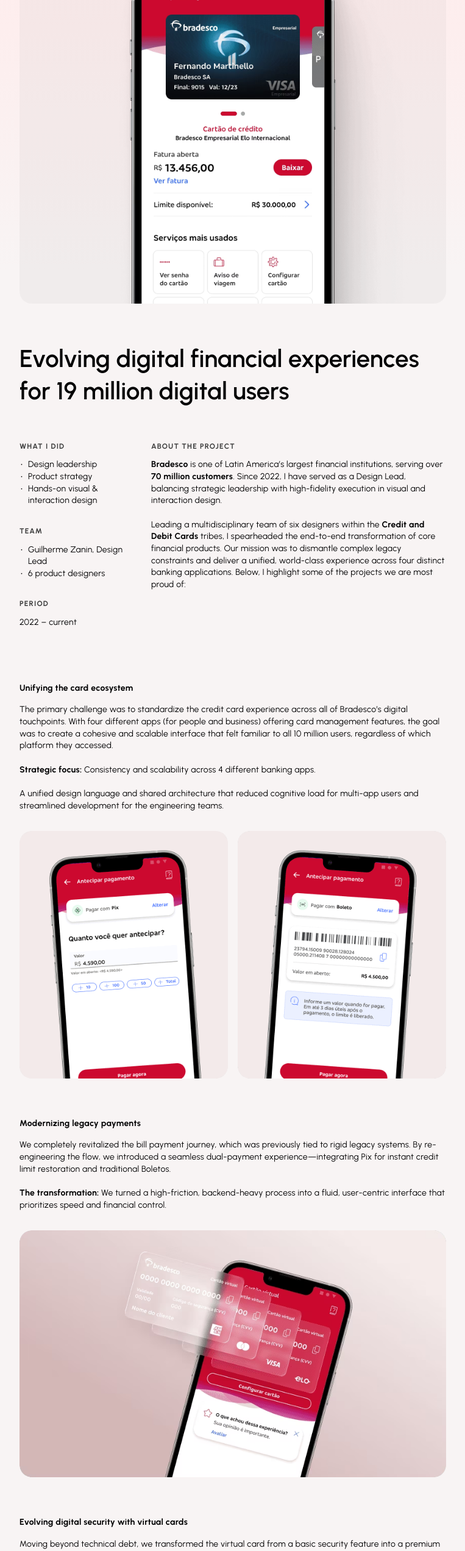
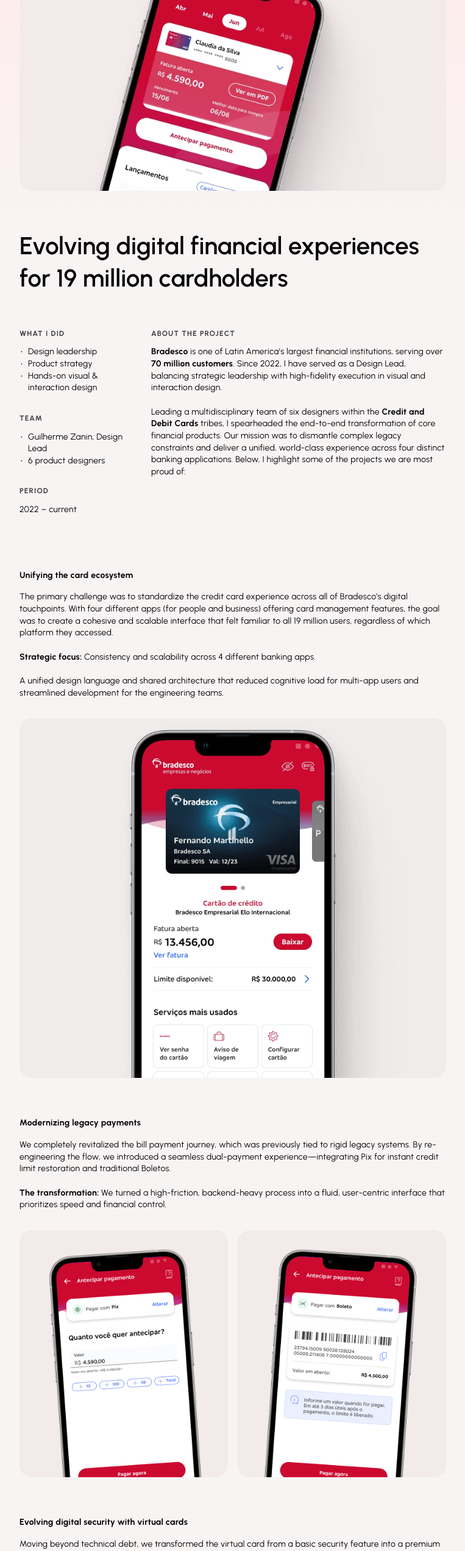
Before and after one commit to guizaninn/portfolio, a plain HTML site: page bradesco-bank.html in a window 1280 px wide. Shown: the part 240-2784 px from the top of the page at 61% size, without its empty margins (258-1021 px from the left). Drawn offline with Linux system fonts and the light colour scheme.

Commit message:
Bradesco case: put each image under its own section
The images were one section off: the "virtual card" files were the
Disney dream-trip screens, "unify" was the Pix/Boleto payment flow and
"payments" was the virtual card. Rename the files by content, place
each set right after its section text, fix the alt texts, and use the
home/OG bill screen as the cover. Also state the audience as 19 million
cardholders throughout.

Co-Authored-By: Claude Opus 5.5 <noreply@anthropic.com>

```diff
--- a/bradesco-bank.html
+++ b/bradesco-bank.html
@@ -4,7 +4,7 @@
   <meta charset="utf-8">
   <meta name="viewport" content="width=device-width, initial-scale=1">
   <title>Guilherme Zanin | Bradesco Bank</title>
-  <meta name="description" content="Evolving digital financial experiences for 19 million digital users at Bradesco Bank.">
+  <meta name="description" content="Evolving digital financial experiences for 19 million cardholders at Bradesco Bank.">
 
   <link rel="icon" href="assets/img/favicon-light.png" media="(prefers-color-scheme: light)">
   <link rel="icon" href="assets/img/favicon-dark.png" media="(prefers-color-scheme: dark)">
@@ -15,13 +15,13 @@
   <meta property="og:site_name" content="Guilherme Zanin">
   <meta property="og:url" content="https://guilhermezanin.com/bradesco-bank.html">
   <meta property="og:title" content="Guilherme Zanin | Bradesco Bank">
-  <meta property="og:description" content="Evolving digital financial experiences for 19 million digital users at Bradesco Bank.">
+  <meta property="og:description" content="Evolving digital financial experiences for 19 million cardholders at Bradesco Bank.">
   <meta property="og:image" content="https://guilhermezanin.com/assets/img/work-bradesco.png">
   <meta property="og:image:width" content="840">
   <meta property="og:image:height" content="486">
   <meta name="twitter:card" content="summary_large_image">
   <meta name="twitter:title" content="Guilherme Zanin | Bradesco Bank">
-  <meta name="twitter:description" content="Evolving digital financial experiences for 19 million digital users at Bradesco Bank.">
+  <meta name="twitter:description" content="Evolving digital financial experiences for 19 million cardholders at Bradesco Bank.">
   <meta name="twitter:image" content="https://guilhermezanin.com/assets/img/work-bradesco.png">
 
   <link rel="preload" href="assets/fonts/urbanist-latin.woff2" as="font" type="font/woff2" crossorigin>
@@ -48,9 +48,9 @@
       <p class="page-label">Bradesco Bank</p>
     </header>
 
-    <picture><source type="image/avif" srcset="assets/img/bradesco/cards-overview.avif"><img class="shot case__cover reveal" src="assets/img/bradesco/cards-overview.png" width="1680" height="1416" alt="Overview of the redesigned Bradesco card screens"></picture>
+    <picture><source type="image/avif" srcset="assets/img/work-bradesco.avif"><img class="shot case__cover reveal" src="assets/img/work-bradesco.png" width="840" height="486" alt="Bradesco credit card bill screen on an iPhone"></picture>
 
-    <h1 class="case__title reveal">Evolving digital financial experiences for 19 million digital users</h1>
+    <h1 class="case__title reveal">Evolving digital financial experiences for 19 million cardholders</h1>
 
     <div class="case__meta reveal" style="--d:.1s">
       <div class="case__aside">
@@ -88,15 +88,12 @@
       <section class="case-section reveal">
         <h2>Unifying the card ecosystem</h2>
         <div class="case__body">
-          <p>The primary challenge was to standardize the credit card experience across all of Bradesco’s digital touchpoints. With four different apps (for people and business) offering card management features, the goal was to create a cohesive and scalable interface that felt familiar to all 10 million users, regardless of which platform they accessed.</p>
+          <p>The primary challenge was to standardize the credit card experience across all of Bradesco’s digital touchpoints. With four different apps (for people and business) offering card management features, the goal was to create a cohesive and scalable interface that felt familiar to all 19 million users, regardless of which platform they accessed.</p>
           <p><strong>Strategic focus:</strong> Consistency and scalability across 4 different banking apps.</p>
           <p>A unified design language and shared architecture that reduced cognitive load for multi-app users and streamlined development for the engineering teams.</p>
         </div>
       </section>
-      <div class="shot-pair reveal">
-        <img class="shot" src="assets/img/bradesco/unify-1.png" width="410" height="486" alt="Unified card management screen" loading="lazy">
-        <img class="shot" src="assets/img/bradesco/unify-2.png" width="410" height="486" alt="Unified card details screen" loading="lazy">
-      </div>
+      <picture><source type="image/avif" srcset="assets/img/bradesco/cards-overview.avif"><img class="shot reveal" src="assets/img/bradesco/cards-overview.png" width="1680" height="1416" alt="Overview of the redesigned Bradesco card screens" loading="lazy"></picture>
 
       <section class="case-section reveal">
         <h2>Modernizing legacy payments</h2>
@@ -105,7 +102,10 @@
           <p><strong>The transformation:</strong> We turned a high-friction, backend-heavy process into a fluid, user-centric interface that prioritizes speed and financial control.</p>
         </div>
       </section>
-      <picture><source type="image/avif" srcset="assets/img/bradesco/payments.avif"><img class="shot reveal" src="assets/img/bradesco/payments.png" width="840" height="486" alt="Credit card bill payment flow with Pix and Boleto" loading="lazy"></picture>
+      <div class="shot-pair reveal">
+        <img class="shot" src="assets/img/bradesco/payments-pix.png" width="410" height="486" alt="Paying the credit card bill early with Pix" loading="lazy">
+        <img class="shot" src="assets/img/bradesco/payments-boleto.png" width="410" height="486" alt="Paying the credit card bill with a Boleto" loading="lazy">
+      </div>
 
       <section class="case-section reveal">
         <h2>Evolving digital security with virtual cards</h2>
@@ -114,11 +114,7 @@
           <p><strong>The transformation:</strong> A complete overhaul of legacy interaction patterns, focusing on one-click usability and dynamic data protection.</p>
         </div>
       </section>
-      <div class="shot-pair reveal">
-        <picture><source type="image/avif" srcset="assets/img/bradesco/virtual-card-1.avif"><img class="shot" src="assets/img/bradesco/virtual-card-1.png" width="410" height="486" alt="Virtual card screen" loading="lazy"></picture>
-        <picture><source type="image/avif" srcset="assets/img/bradesco/virtual-card-2.avif"><img class="shot" src="assets/img/bradesco/virtual-card-2.png" width="410" height="486" alt="Virtual card security settings" loading="lazy"></picture>
-      </div>
-      <picture><source type="image/avif" srcset="assets/img/bradesco/virtual-card-3.avif"><img class="shot reveal" src="assets/img/bradesco/virtual-card-3.png" width="840" height="486" alt="Virtual card management overview" loading="lazy"></picture>
+      <picture><source type="image/avif" srcset="assets/img/bradesco/virtual-card.avif"><img class="shot reveal" src="assets/img/bradesco/virtual-card.png" width="840" height="486" alt="Virtual cards for Amex, Mastercard, Visa and Elo stacked over the app" loading="lazy"></picture>
 
       <section class="case-section reveal">
         <h2>Democratizing the Dream</h2>
@@ -127,6 +123,11 @@
           <p><strong>Exclusive value:</strong> The journey includes a dedicated Disney-themed card with unique perks, bridging the gap between banking utility and emotional aspiration through a gamified, supportive experience.</p>
         </div>
       </section>
+      <div class="shot-pair reveal">
+        <picture><source type="image/avif" srcset="assets/img/bradesco/disney-trip-planner.avif"><img class="shot" src="assets/img/bradesco/disney-trip-planner.png" width="410" height="486" alt="Dream trip planner with a travel task list" loading="lazy"></picture>
+        <picture><source type="image/avif" srcset="assets/img/bradesco/disney-cards.avif"><img class="shot" src="assets/img/bradesco/disney-cards.png" width="410" height="486" alt="Bradesco Disney and Star Wars Visa Infinite cards" loading="lazy"></picture>
+      </div>
+      <picture><source type="image/avif" srcset="assets/img/bradesco/disney-booking.avif"><img class="shot reveal" src="assets/img/bradesco/disney-booking.png" width="840" height="486" alt="Searching and booking flights and a Disney hotel" loading="lazy"></picture>
     </div>
 
     <nav class="case-next reveal" aria-label="Next case">
```
Also changed, not shown: assets/img/bradesco/disney-booking.avif (renamed from assets/img/bradesco/virtual-card-3.avif), assets/img/bradesco/disney-booking.png (renamed from assets/img/bradesco/virtual-card-3.png), assets/img/bradesco/disney-cards.avif (renamed from assets/img/bradesco/virtual-card-2.avif), assets/img/bradesco/disney-cards.png (renamed from assets/img/bradesco/virtual-card-2.png), assets/img/bradesco/disney-trip-planner.avif (renamed from assets/img/bradesco/virtual-card-1.avif), assets/img/bradesco/disney-trip-planner.png (renamed from assets/img/bradesco/virtual-card-1.png), assets/img/bradesco/payments-boleto.png (renamed from assets/img/bradesco/unify-2.png), assets/img/bradesco/payments-pix.png (renamed from assets/img/bradesco/unify-1.png), assets/img/bradesco/virtual-card.avif (renamed from assets/img/bradesco/payments.avif), assets/img/bradesco/virtual-card.png (renamed from assets/img/bradesco/payments.png).
